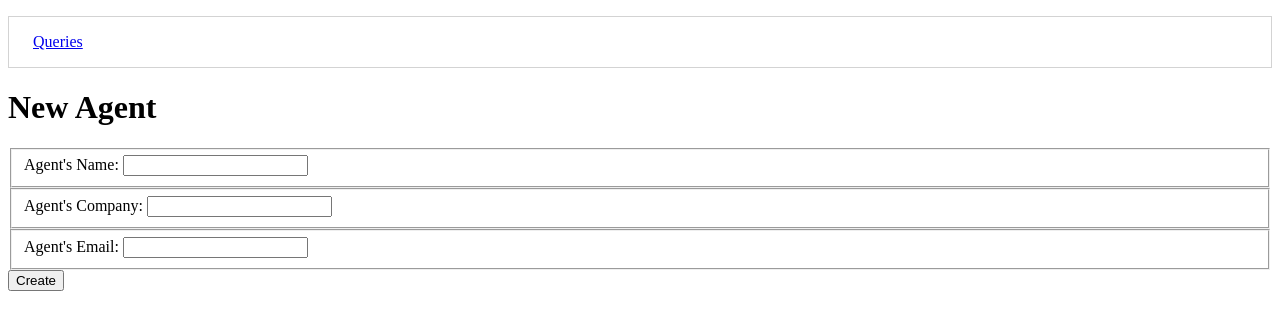
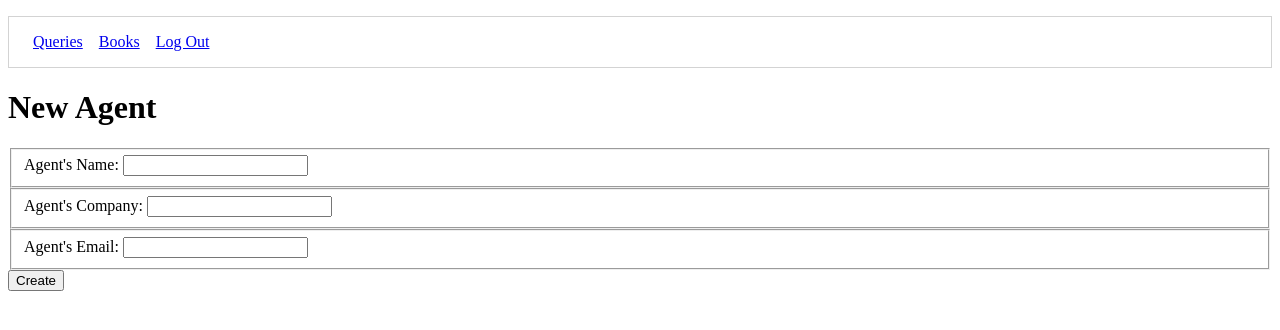
Before and after one commit to corri-golden/queries, a Django app: page /agents/form in a window 1280 px wide. Shown: the top 330 px of the page. Run offline with Django 3.2, Linux system fonts and the light colour scheme.

Commit message:
finished logout

```diff
--- a/queriesapp/templates/shared/base.html
+++ b/queriesapp/templates/shared/base.html
@@ -25,8 +25,8 @@
     <nav id="site-nav">
         <ol class="navList">
             <li class="navList__route"><a href="{% url 'queriesapp:queries' %}">Queries</a></li>
-            {% comment %} <li class="navList__route"><a href="{% url 'libraryapp:books' %}">Books</a></li>
-            <li class="navList__route"><a href="{% url 'libraryapp:librarians' %}">Librarians</a></li> {% endcomment %}
+            <li class="navList__route"><a href="{% url 'queriesapp:home' %}">Books</a></li>
+            <li class="navList__route"><a href="{% url 'queriesapp:logout' %}">Log Out</a></li>
         </ol>
     </nav>
 
--- a/queriesapp/views/auth/logout.py
+++ b/queriesapp/views/auth/logout.py
@@ -1,7 +1,7 @@
 from django.urls import reverse
 from django.shortcuts import redirect
-# from django.contrib.auth import logout_user
+from django.contrib.auth import logout
 
 def logout_user(request):
     logout(request)
-    return redirect(reverse('queriesapp:home'))
+    return redirect(reverse('queriesapp:books'))
```
